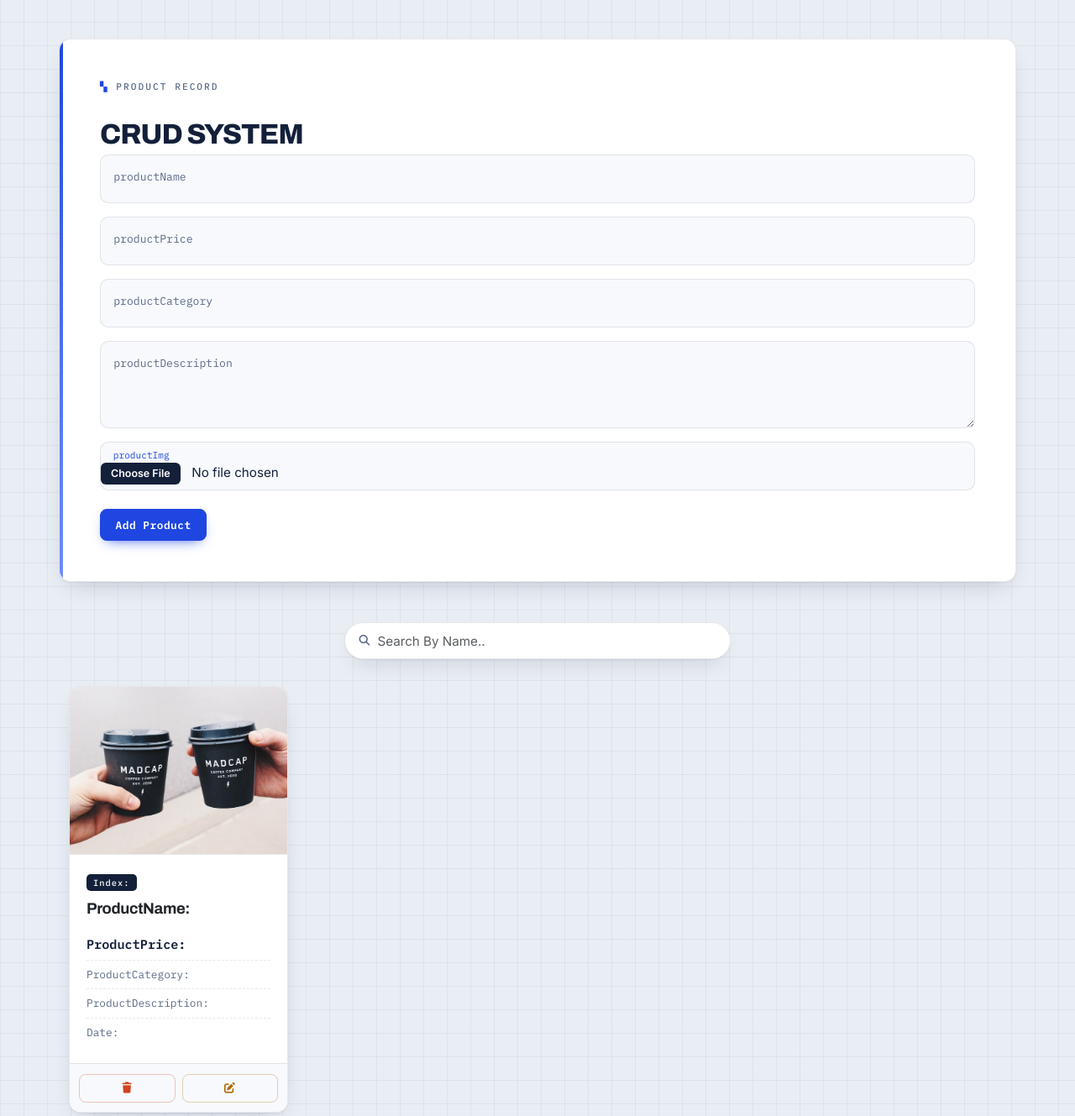
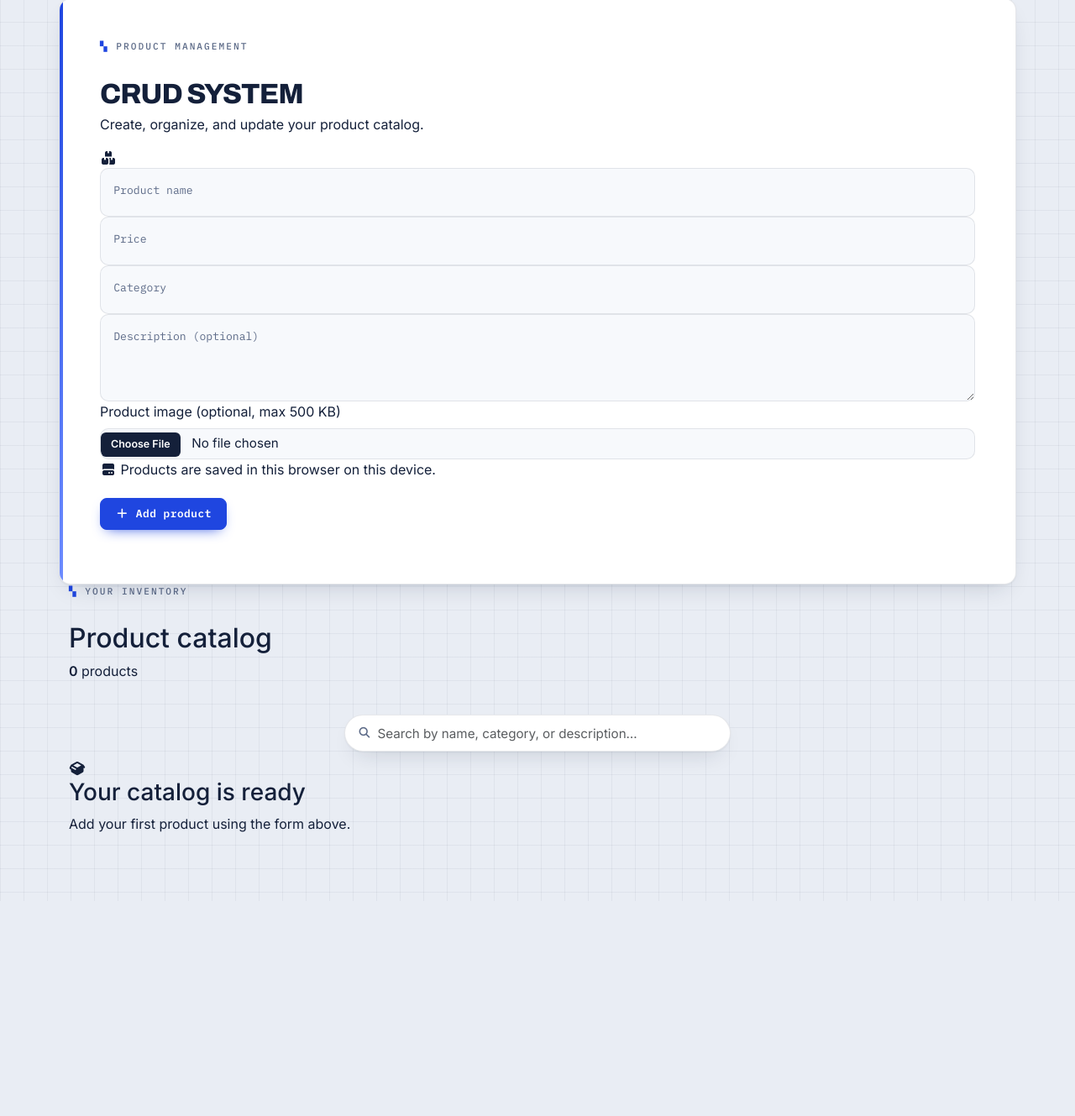
Before and after one commit to ahmedsarhan372/CRUD-System, a plain HTML site: page index.html in a window 1280 px wide. Shown: the part 2-1331 px from the top of the page at 84% size. After the commit the page ends 1075 px from the top, so only its background shows below. Drawn offline with Linux system fonts and the light colour scheme.

Commit message:
Build accessible product catalog form

```diff
--- a/index.html
+++ b/index.html
@@ -3,99 +3,102 @@
   <head>
     <meta charset="UTF-8" />
     <meta name="viewport" content="width=device-width, initial-scale=1.0" />
+    <meta name="theme-color" content="#e9edf4" />
     <title>CRUD System — Product Catalog</title>
-    <link
-      rel="stylesheet"
-      href="https://cdnjs.cloudflare.com/ajax/libs/font-awesome/7.0.1/css/all.min.css"
-      integrity="sha512-2SwdPD6INVrV/lHTZbO2nodKhrnDdJK9/kg2XD1r9uGqPo1cUbujc+IYdlYdEErWNu69gVcYgdxlmVmzTWnetw=="
-      crossorigin="anonymous"
-      referrerpolicy="no-referrer"
-    />
+    <link rel="preconnect" href="https://fonts.googleapis.com" />
+    <link rel="preconnect" href="https://fonts.gstatic.com" crossorigin />
+    <link href="https://fonts.googleapis.com/css2?family=Archivo:wght@500;600;700;800&family=IBM+Plex+Mono:wght@400;500;600&family=Inter:wght@400;500;600&display=swap" rel="stylesheet" />
+    <link rel="stylesheet" href="https://cdnjs.cloudflare.com/ajax/libs/font-awesome/7.0.1/css/all.min.css" integrity="sha512-2SwdPD6INVrV/lHTZbO2nodKhrnDdJK9/kg2XD1r9uGqPo1cUbujc+IYdlYdEErWNu69gVcYgdxlmVmzTWnetw==" crossorigin="anonymous" referrerpolicy="no-referrer" />
     <link rel="stylesheet" href="./css/bootstrap.min.css" />
     <link rel="stylesheet" href="./css/style.css" />
   </head>
   <body>
-    <section class="my-4 my-md-5">
-      <div class="container panel py-4 py-md-5 px-4 px-md-5">
-        <p class="panel-eyebrow">Product record</p>
-        <h1 class="panel-title">CRUD SYSTEM</h1>
-
+    <main class="catalog-shell">
+      <section class="container panel py-4 py-md-5 px-4 px-md-5" aria-labelledby="pageTitle">
+        <div class="panel-heading">
           <div>
-          <div class="form-floating mb-3">
-            <input type="text" class="form-control" id="productName" placeholder=" " />
-            <label for="productName">productName</label>
+            <p class="panel-eyebrow">Product management</p>
+            <h1 class="panel-title" id="pageTitle">CRUD SYSTEM</h1>
+            <p class="panel-subtitle">Create, organize, and update your product catalog.</p>
+          </div>
+          <span class="panel-mark" aria-hidden="true"><i class="fa-solid fa-boxes-stacked"></i></span>
         </div>
 
-          <div class="form-floating mb-3">
-            <input type="number" class="form-control" id="productPrice" placeholder=" " />
-            <label for="productPrice">productPrice</label>
+        <form id="productForm" novalidate>
+          <div class="form-grid">
+            <div class="form-floating">
+              <input type="text" class="form-control" id="productName" placeholder=" " required minlength="2" maxlength="80" autocomplete="off" />
+              <label for="productName">Product name</label>
+              <div class="invalid-feedback">Enter a product name (at least 2 characters).</div>
             </div>
 
-          <div class="form-floating mb-3">
-            <input type="text" list="cat" class="form-control" id="productCategory" placeholder=" " />
-            <label for="productCategory">productCategory</label>
-
-            <datalist id="cat">
-              <option value="tv" />
-              <option value="mobile" />
-              <option value="screens" />
-              <option value="electronic" />
-            </datalist>
+            <div class="form-floating">
+              <input type="number" class="form-control" id="productPrice" placeholder=" " required min="0.01" step="0.01" inputmode="decimal" />
+              <label for="productPrice">Price</label>
+              <div class="invalid-feedback">Enter a price greater than zero.</div>
             </div>
 
-          <div class="form-floating mb-3">
-            <textarea class="form-control" id="productDescription" placeholder=" "></textarea>
-            <label for="productDescription">productDescription</label>
+            <div class="form-floating">
+              <input type="text" list="categories" class="form-control" id="productCategory" placeholder=" " required maxlength="40" autocomplete="off" />
+              <label for="productCategory">Category</label>
+              <datalist id="categories">
+                <option value="Electronics"></option>
+                <option value="Mobile"></option>
+                <option value="Screens"></option>
+                <option value="Accessories"></option>
+              </datalist>
+              <div class="invalid-feedback">Add a category for this product.</div>
             </div>
 
-          <div class="form-floating mb-3">
-            <input type="file" class="form-control" id="productImg" placeholder=" " />
-            <label for="productImg">productImg</label>
+            <div class="form-floating description-field">
+              <textarea class="form-control" id="productDescription" placeholder=" " maxlength="300"></textarea>
+              <label for="productDescription">Description (optional)</label>
             </div>
 
-          <div class="btns">
-            <button class="btn btn-sm btn-primary" id="btnAdd">Add Product</button>
-            <button class="btn btn-sm btn-warning d-none" id="btnUpdate">Update Product</button>
+            <div class="image-field">
+              <label for="productImg" class="form-label">Product image <span>(optional, max 500 KB)</span></label>
+              <input type="file" class="form-control" id="productImg" accept="image/png,image/jpeg,image/webp,image/gif" />
+              <div class="image-preview-wrap" id="imagePreviewWrap" hidden>
+                <img id="imagePreview" alt="Selected product preview" />
+                <span id="imagePreviewName"></span>
               </div>
             </div>
           </div>
+
+          <div class="form-footer">
+            <p class="storage-note"><i class="fa-solid fa-hard-drive" aria-hidden="true"></i> Products are saved in this browser on this device.</p>
+            <div class="btns">
+              <button class="btn btn-primary" id="btnAdd" type="submit"><i class="fa-solid fa-plus" aria-hidden="true"></i> Add product</button>
+              <button class="btn btn-warning d-none" id="btnUpdate" type="submit"><i class="fa-solid fa-check" aria-hidden="true"></i> Save changes</button>
+              <button class="btn btn-light d-none" id="btnCancel" type="button">Cancel</button>
+            </div>
+          </div>
+          <p id="formMessage" class="form-message" role="status" aria-live="polite"></p>
+        </form>
       </section>
 
-    <section>
-      <div class="container">
-        <div class="search-wrap">
-          <i class="fas fa-magnifying-glass"></i>
-          <input id="search" type="search" class="form-control" placeholder="Search By Name.." />
+      <section class="container catalog-section" aria-labelledby="catalogTitle">
+        <div class="catalog-heading">
+          <div>
+            <p class="panel-eyebrow">Your inventory</p>
+            <h2 id="catalogTitle">Product catalog</h2>
+          </div>
+          <span class="product-count"><strong id="productCount">0</strong> products</span>
         </div>
 
-        <div class="row g-4" id="rowData">
-          <div class="col-md-3">
-            <div class="card h-100">
-              <img class="card-img-top" height="200px" src="./images/1.jpg" alt="title" />
-              <div class="card-body">
-                <span class="badge text-white">Index:</span>
-                <h4 class="card-title">ProductName:</h4>
-                <p class="card-title">ProductPrice:</p>
-                <p class="card-title">ProductCategory:</p>
-                <p class="card-title">ProductDescription:</p>
-                <p class="card-title">Date:</p>
+        <div class="search-wrap">
+          <i class="fas fa-magnifying-glass" aria-hidden="true"></i>
+          <input id="search" type="search" class="form-control" placeholder="Search by name, category, or description…" aria-label="Search products" autocomplete="off" />
         </div>
 
-              <div class="card-footer text-center">
-                <button class="btn btn-outline-danger btn-sm" aria-label="Delete product">
-                  <i class="fas fa-trash"></i>
-                </button>
-                <button class="btn btn-outline-warning btn-sm" aria-label="Edit product">
-                  <i class="fas fa-edit"></i>
-                </button>
-              </div>
-            </div>
-          </div>
-        </div>
+        <div class="row g-4" id="rowData" aria-live="polite"></div>
+        <div class="empty-state" id="emptyState">
+          <span class="empty-icon"><i class="fa-solid fa-box-open" aria-hidden="true"></i></span>
+          <h3 id="emptyTitle">Your catalog is ready</h3>
+          <p id="emptyDescription">Add your first product using the form above.</p>
         </div>
       </section>
-
-    <script src="./js/bootstrap.bundle.min.js"></script>
+    </main>
 
     <script src="./js/main.js"></script>
   </body>
```
Lines whose indentation alone changed are shown as unchanged.
